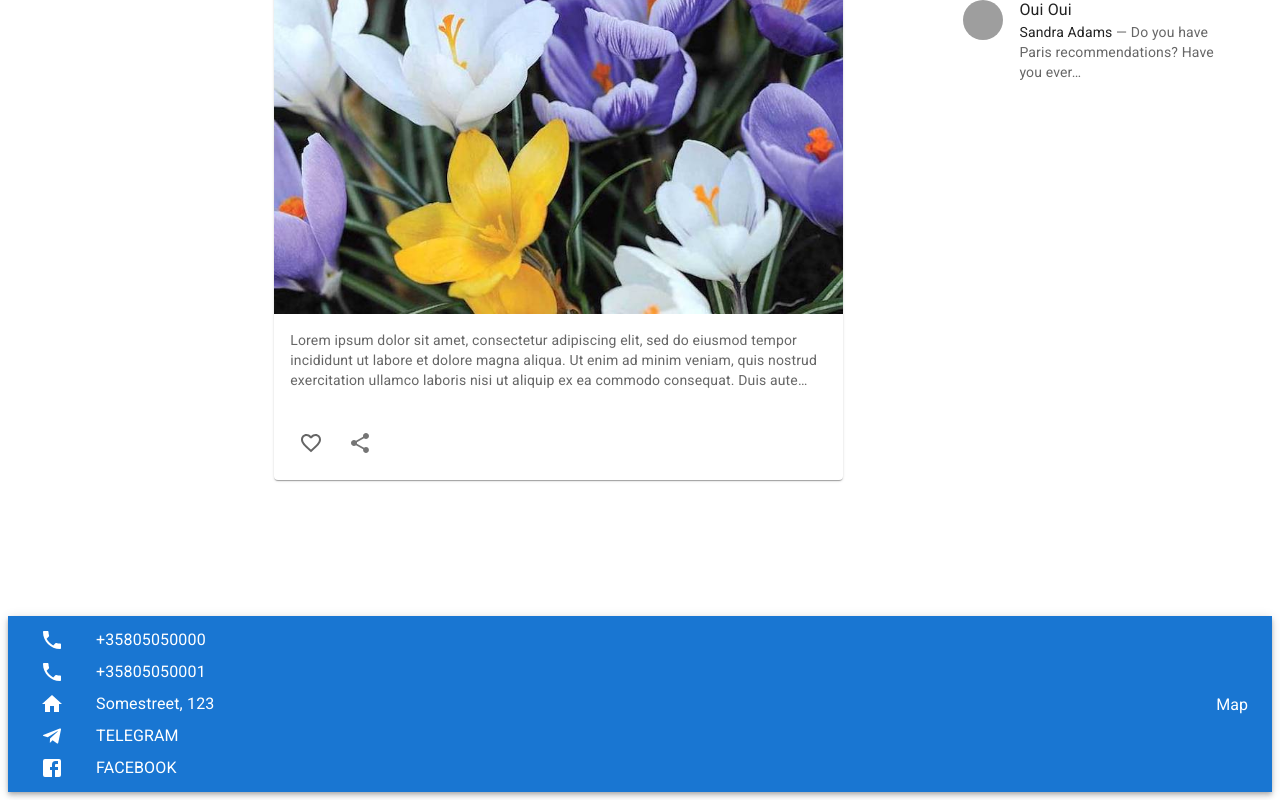
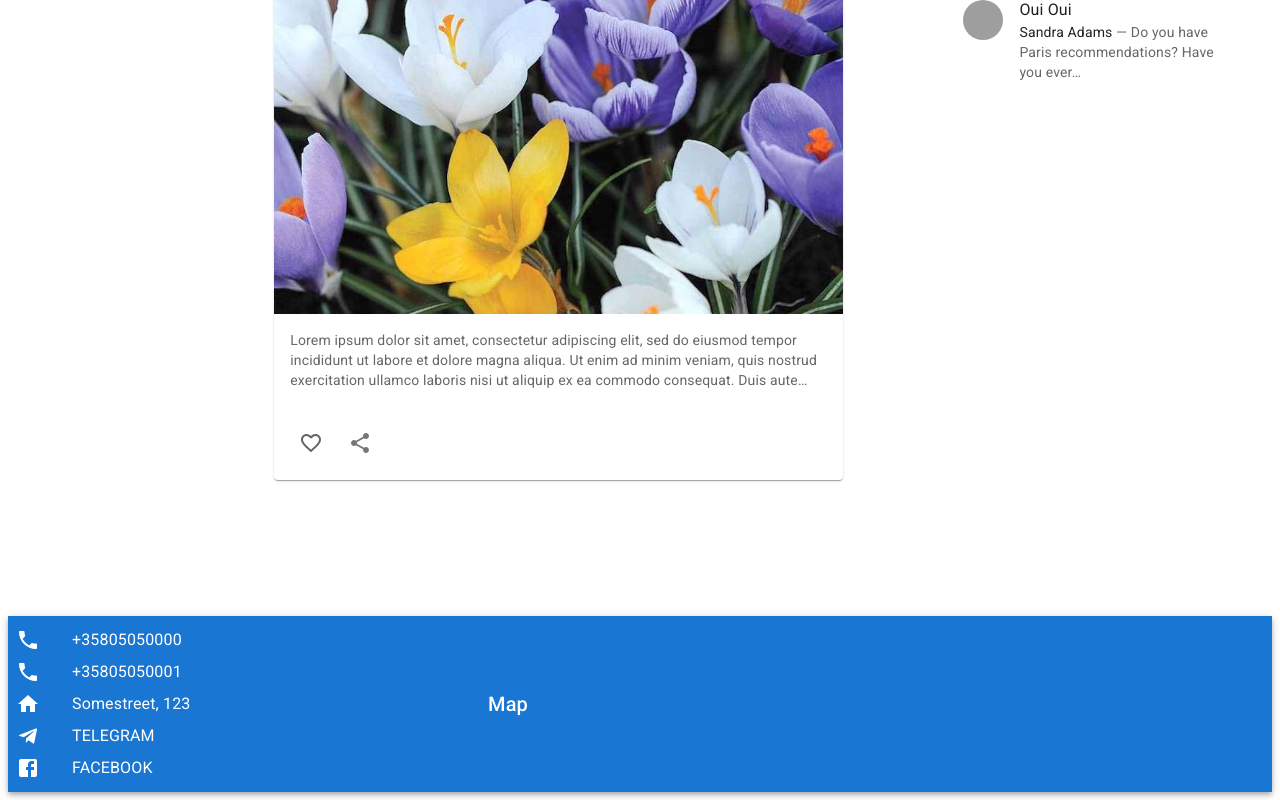
Before and after one commit to tetianasabanina/simple-blog-react-with-mui, a React (Create React App) app: page / in a window 1280 px wide. Shown: the part 957-1757 px from the top of the page. Built offline with nearby package versions, Linux system fonts and the light colour scheme; grey boxes are pictures that could not be loaded.

Commit message:
Modify layout

```diff
--- a/src/components/Contacts.jsx
+++ b/src/components/Contacts.jsx
@@ -32,7 +32,7 @@ const StyledListItem = styled(ListItem)({
 
 const Contacts = () => {
 	return (
-		<Box>
+		<Box flex={4} m='auto'>
 			<List>
 				<StyledListItem>
 					<ListItemIcon sx={{ color: 'white' }}>
--- a/src/components/Footer.jsx
+++ b/src/components/Footer.jsx
@@ -1,19 +1,19 @@
-import { Box, Toolbar, styled, AppBar } from '@mui/material';
+import { Box, AppBar, Stack } from '@mui/material';
 import Contacts from './Contacts';
 import Map from './Map';
 
-const StyledToolBar = styled(Toolbar)({
-	display: 'flex',
-	justifyContent: 'space-between',
-});
 const Footer = () => {
 	return (
 		<Box mt={3}>
 			<AppBar color='primary' sx={{ top: 'auto', bottom: 0 }} position='float'>
-				<StyledToolBar>
+				<Stack
+					direction={{ xs: 'column', sm: 'row' }}
+					spacing={{ xs: 1, sm: 2, md: 4 }}
+					justifyContent={{ sm: 'space-between' }}
+				>
 					<Contacts />
 					<Map />
-				</StyledToolBar>
+				</Stack>
 			</AppBar>
 		</Box>
 	);
--- a/src/components/Map.jsx
+++ b/src/components/Map.jsx
@@ -1,8 +1,12 @@
-import { Box } from '@mui/material';
+import { Box, Typography } from '@mui/material';
 import React from 'react';
 
 const Map = () => {
-	return <Box>Map</Box>;
+	return (
+		<Box flex={7} mb='auto' justifyContent={'center'} alignSelf={'center'}>
+			<Typography variant='h6'>Map</Typography>
+		</Box>
+	);
 };
 
 export default Map;
--- a/src/components/Navbar.jsx
+++ b/src/components/Navbar.jsx
@@ -62,17 +62,17 @@ const Navbar = ({ mode, setMode, isLoggedIn, setLoggedOut, setLoggedIn }) => {
 	return (
 		<AppBar position='sticky'>
 			<StyledToolBar>
-				<Typography variant='h6' sx={{ display: { xs: 'none', sm: 'block' } }}>
+				<Typography variant='h6' sx={{ display: { xs: 'none', md: 'block' } }}>
 					My Blog
 				</Typography>
-				<FlutterDash sx={{ display: { xs: 'block', sm: 'none' } }} />
+				<FlutterDash sx={{ display: { xs: 'block', md: 'none' } }} />
 				<IconButton
 					onClick={(e) => setOpenMainMenu(true)}
 					size='large'
 					edge='start'
 					color='inherit'
 					aria-label='menu'
-					sx={{ mr: 2, display: { xs: 'block', sm: 'none' } }}
+					sx={{ mr: 2, display: { xs: 'block', md: 'none' } }}
 				>
 					<MenuIcon />
 				</IconButton>
--- a/src/components/Sidebar.jsx
+++ b/src/components/Sidebar.jsx
@@ -5,7 +5,7 @@ import ListItemLink from './ListItemLink';
 
 const Sidebar = ({ mode, setMode, isLoggedIn }) => {
 	return (
-		<Box flex={1} p={2} sx={{ display: { xs: 'none', sm: 'block' } }}>
+		<Box flex={1} p={2} sx={{ display: { xs: 'none', md: 'block' } }}>
 			<Box position='fixed'>
 				<List>
 					<ListItemLink
```
